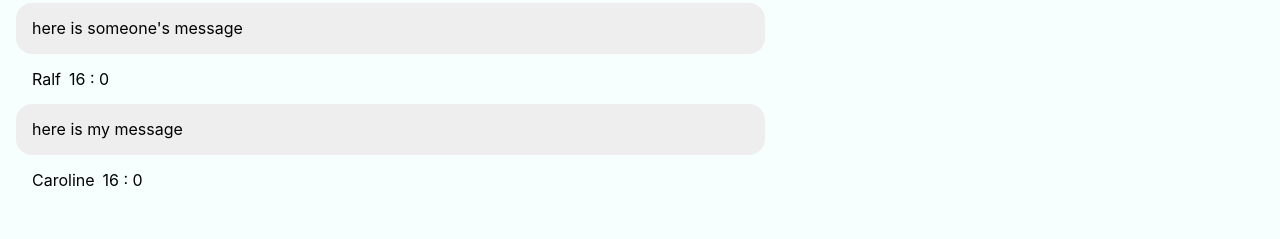
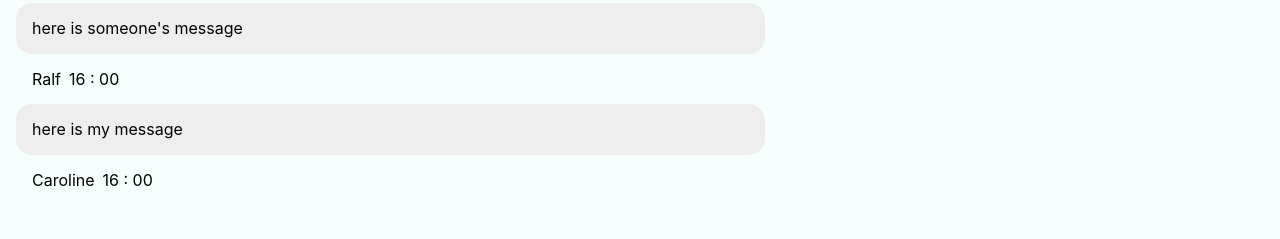
Before and after one commit to andrewwalker123/WhiteHat-Messaging-Project, a React (Create React App) app in the folder my-app/: page /channel/1/chat in a window 1280 px wide. Shown: the part 127-366 px from the top of the page. Built offline with nearby package versions, Linux system fonts and the light colour scheme.

Commit message:
fixed message displaying minutes with 2 digits

```diff
--- a/my-app/src/components/message.js
+++ b/my-app/src/components/message.js
@@ -6,8 +6,12 @@ class Message extends Component {
     let date = new Date(this.props.messageInfo.timePosted);
     let hours = date.getHours();
     let minutes = date.getMinutes();
+    if (minutes < 10) {
+      minutes = "0" + minutes;
+    }
     return `${hours} : ${minutes}`
   };
+
 
     render() {
       return (
```
